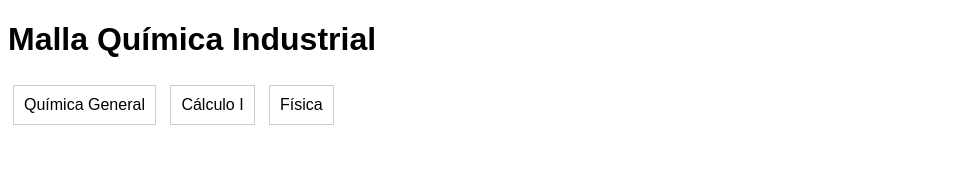
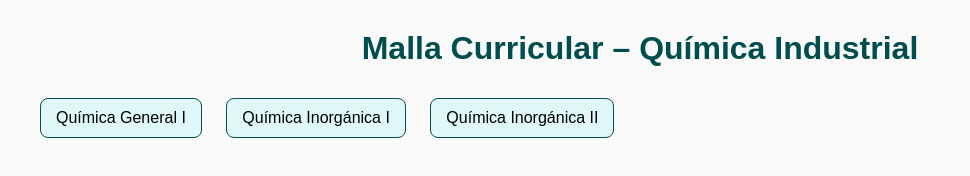
Before and after one commit to javiera2547/malla-quimica-industrial, a plain HTML site: page index.html in a window 1280 px wide. Shown: the whole page, without its empty margins (0-970 px from the left). Drawn offline with Linux system fonts and the light colour scheme.

Commit message:
Update index.html

```diff
--- a/index.html
+++ b/index.html
@@ -1,41 +1,32 @@
+
 <!DOCTYPE html>
 <html lang="es">
 <head>
   <meta charset="UTF-8">
-  <title>Malla Química</title>
-  <style>
-    body { font-family: Arial; }
-    .ramo {
-      border: 1px solid #ccc;
-      padding: 10px;
-      margin: 5px;
-      display: inline-block;
-      cursor: pointer;
-    }
-    .ramo:hover {
-      background-color: #f0f0f0;
-    }
-  </style>
+  <title>Malla Química Industrial</title>
+  <link rel="stylesheet" href="style.css">
 </head>
 <body>
-  <h1>Malla Química Industrial</h1>
-  <div id="malla">
-    <div class="ramo" onclick="verDetalle('Química General')">Química General</div>
-    <div class="ramo" onclick="verDetalle('Cálculo I')">Cálculo I</div>
-    <div class="ramo" onclick="verDetalle('Física')">Física</div>
+  <h1>Malla Curricular – Química Industrial</h1>
+  <div class="malla">
+
+    <!-- Ramo ejemplo -->
+    <div class="ramo" id="quimica_general" data-nombre="Química General I" data-requisitos="">
+      Química General I
+    </div>
+
+    <div class="ramo bloqueado" id="quimica_inorganica_I" data-nombre="Química Inorgánica I" data-requisitos="quimica_general">
+      Química Inorgánica I
+    </div>
+
+    <div class="ramo bloqueado" id="quimica_inorganica_II" data-nombre="Química Inorgánica II" data-requisitos="quimica_inorganica_I">
+      Química Inorgánica II
+    </div>
+
+    <!-- Agrega aquí más ramos siguiendo la misma estructura -->
+
   </div>
 
-  <div id="detalle" style="margin-top:20px;"></div>
-
-  <script>
-    function verDetalle(ramo) {
-      const descripciones = {
-        "Química General": "Estudia la estructura de la materia y las reacciones químicas.",
-        "Cálculo I": "Introduce el análisis de funciones reales de una variable.",
-        "Física": "Cubre mecánica clásica, cinemática y dinámica."
-      };
-      document.getElementById("detalle").innerHTML = `<strong>${ramo}:</strong> ${descripciones[ramo]}`;
-    }
-  </script>
+  <script src="script.js"></script>
 </body>
 </html>
```
